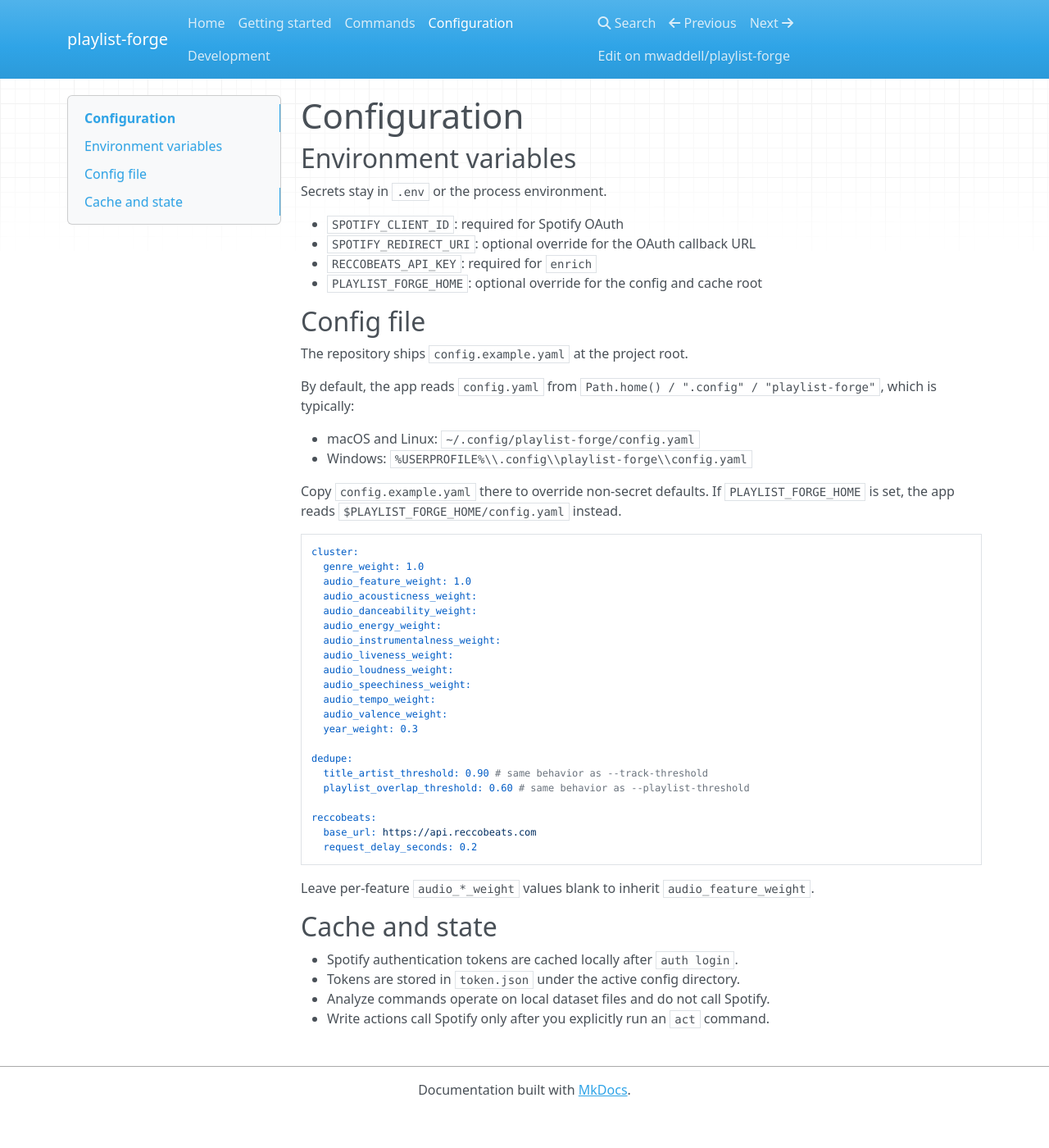
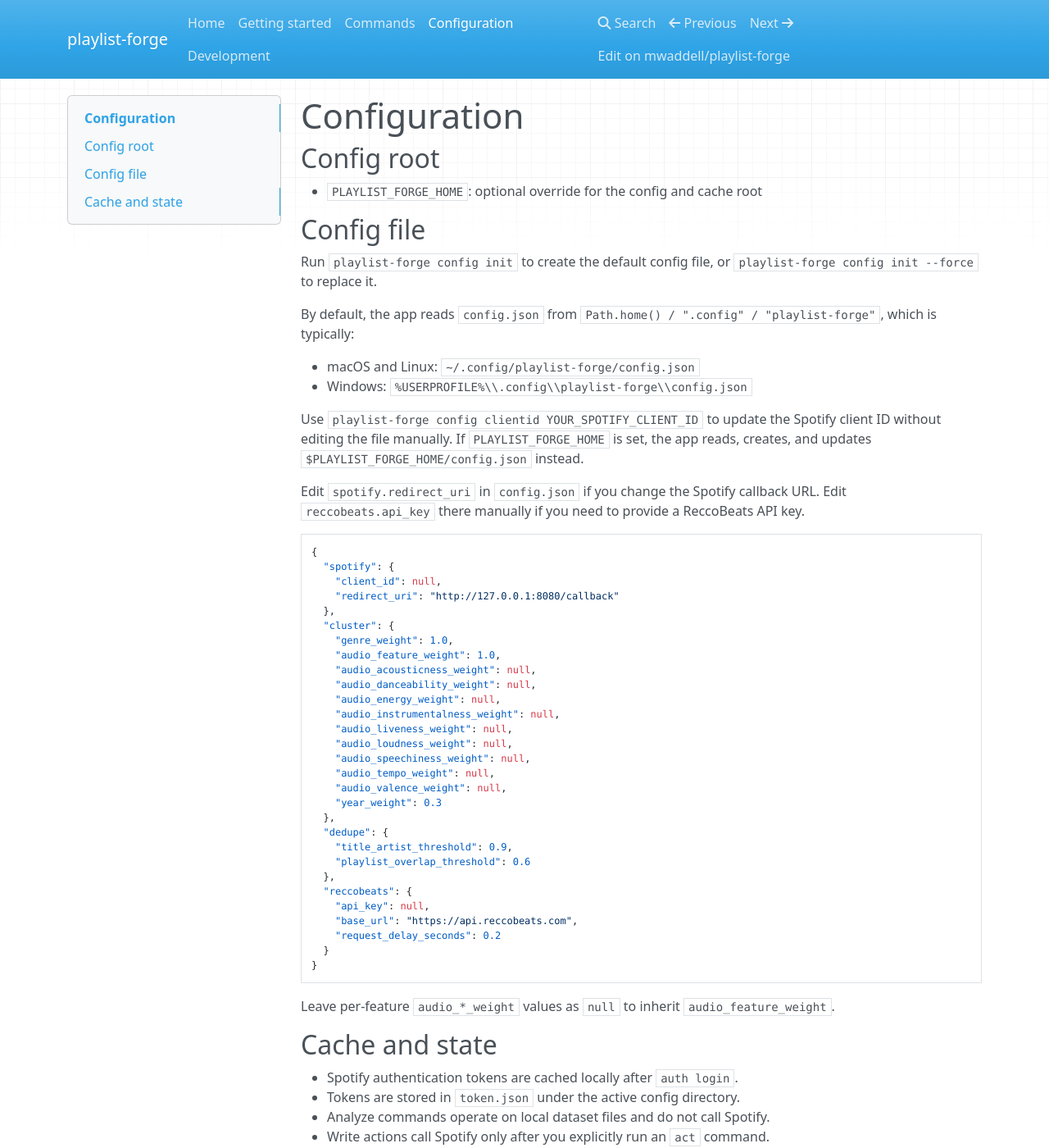
Before and after one commit to mwaddell/playlist-forge, an MkDocs documentation site: the page built from docs/configuration.md, in a window 1280 px wide and 1400 px high. Shown: the whole window at 82% size. Built offline with MkDocs 1.6.1, drawn with Linux system fonts in a browser that asks for light colours; nearby versions of some CDN libraries.

````diff
--- a/docs/configuration.md
+++ b/docs/configuration.md
@@ -1,53 +1,62 @@
 # Configuration
 
-## Environment variables
+## Config root
 
-Secrets stay in `.env` or the process environment.
-
-- `SPOTIFY_CLIENT_ID`: required for Spotify OAuth
-- `SPOTIFY_REDIRECT_URI`: optional override for the OAuth callback URL
-- `RECCOBEATS_API_KEY`: required for `enrich`
 - `PLAYLIST_FORGE_HOME`: optional override for the config and cache root
 
 ## Config file
 
-The repository ships `config.example.yaml` at the project root.
+Run `playlist-forge config init` to create the default config file, or
+`playlist-forge config init --force` to replace it.
 
-By default, the app reads `config.yaml` from
+By default, the app reads `config.json` from
 `Path.home() / ".config" / "playlist-forge"`, which is typically:
 
-- macOS and Linux: `~/.config/playlist-forge/config.yaml`
-- Windows: `%USERPROFILE%\\.config\\playlist-forge\\config.yaml`
+- macOS and Linux: `~/.config/playlist-forge/config.json`
+- Windows: `%USERPROFILE%\\.config\\playlist-forge\\config.json`
 
-Copy `config.example.yaml` there to override non-secret defaults. If
-`PLAYLIST_FORGE_HOME` is set, the app reads
-`$PLAYLIST_FORGE_HOME/config.yaml` instead.
+Use `playlist-forge config clientid YOUR_SPOTIFY_CLIENT_ID` to update the
+Spotify client ID without editing the file manually. If `PLAYLIST_FORGE_HOME`
+is set, the app reads, creates, and updates `$PLAYLIST_FORGE_HOME/config.json`
+instead.
 
-```yaml
-cluster:
-  genre_weight: 1.0
-  audio_feature_weight: 1.0
-  audio_acousticness_weight:
-  audio_danceability_weight:
-  audio_energy_weight:
-  audio_instrumentalness_weight:
-  audio_liveness_weight:
-  audio_loudness_weight:
-  audio_speechiness_weight:
-  audio_tempo_weight:
-  audio_valence_weight:
-  year_weight: 0.3
+Edit `spotify.redirect_uri` in `config.json` if you change the Spotify callback
+URL. Edit `reccobeats.api_key` there manually if you need to provide a
+ReccoBeats API key.
 
-dedupe:
-  title_artist_threshold: 0.90 # same behavior as --track-threshold
-  playlist_overlap_threshold: 0.60 # same behavior as --playlist-threshold
-
-reccobeats:
-  base_url: https://api.reccobeats.com
-  request_delay_seconds: 0.2
+```json
+{
+  "spotify": {
+    "client_id": null,
+    "redirect_uri": "http://127.0.0.1:8080/callback"
+  },
+  "cluster": {
+    "genre_weight": 1.0,
+    "audio_feature_weight": 1.0,
+    "audio_acousticness_weight": null,
+    "audio_danceability_weight": null,
+    "audio_energy_weight": null,
+    "audio_instrumentalness_weight": null,
+    "audio_liveness_weight": null,
+    "audio_loudness_weight": null,
+    "audio_speechiness_weight": null,
+    "audio_tempo_weight": null,
+    "audio_valence_weight": null,
+    "year_weight": 0.3
+  },
+  "dedupe": {
+    "title_artist_threshold": 0.9,
+    "playlist_overlap_threshold": 0.6
+  },
+  "reccobeats": {
+    "api_key": null,
+    "base_url": "https://api.reccobeats.com",
+    "request_delay_seconds": 0.2
+  }
+}
 ```
 
-Leave per-feature `audio_*_weight` values blank to inherit `audio_feature_weight`.
+Leave per-feature `audio_*_weight` values as `null` to inherit `audio_feature_weight`.
 
 ## Cache and state
 
--- a/pyproject.toml
+++ b/pyproject.toml
@@ -10,8 +10,6 @@ dependencies = [
     "spotipy==2.26.0",
     "typer==0.27.2",
     "requests==2.34.2",
-    "pyyaml==6.0.3",
-    "python-dotenv==1.2.3",
     "scikit-learn==1.7.2; python_version < '3.15'",
     "scikit-learn==1.9.1; python_version >= '3.15'",
     "numpy==2.2.6; python_version < '3.15'",
````
Also changed, not shown: CONTRIBUTING.md (+6 -2 lines), PRE_PUBLISH_CHECKLIST.md (+5 -3 lines), README.md (+13 -7 lines), config.example.yaml (deleted, +0 -24 lines), docs/commands.md (+16 -2 lines), docs/getting-started.md (+8 -4 lines), 9 other files.
